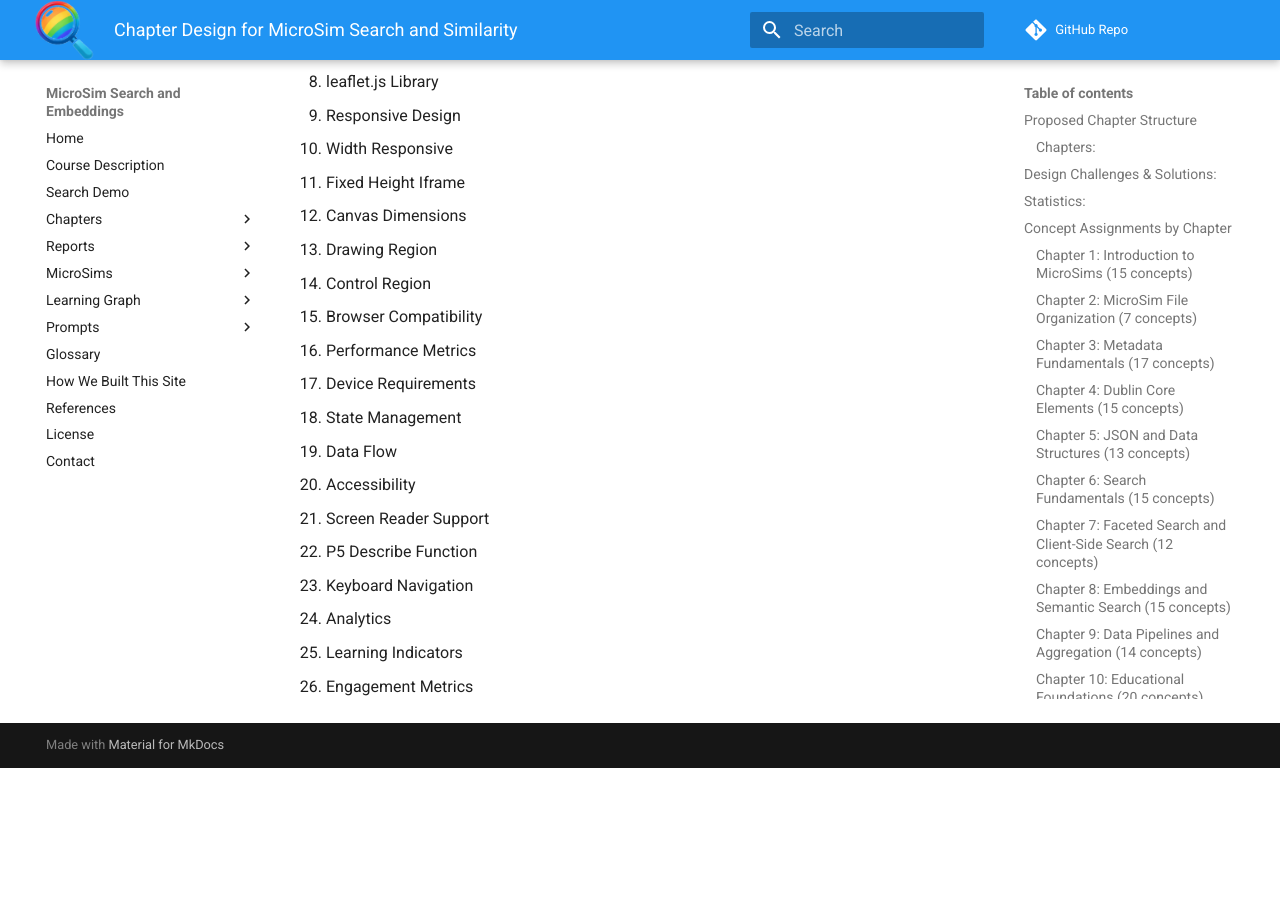
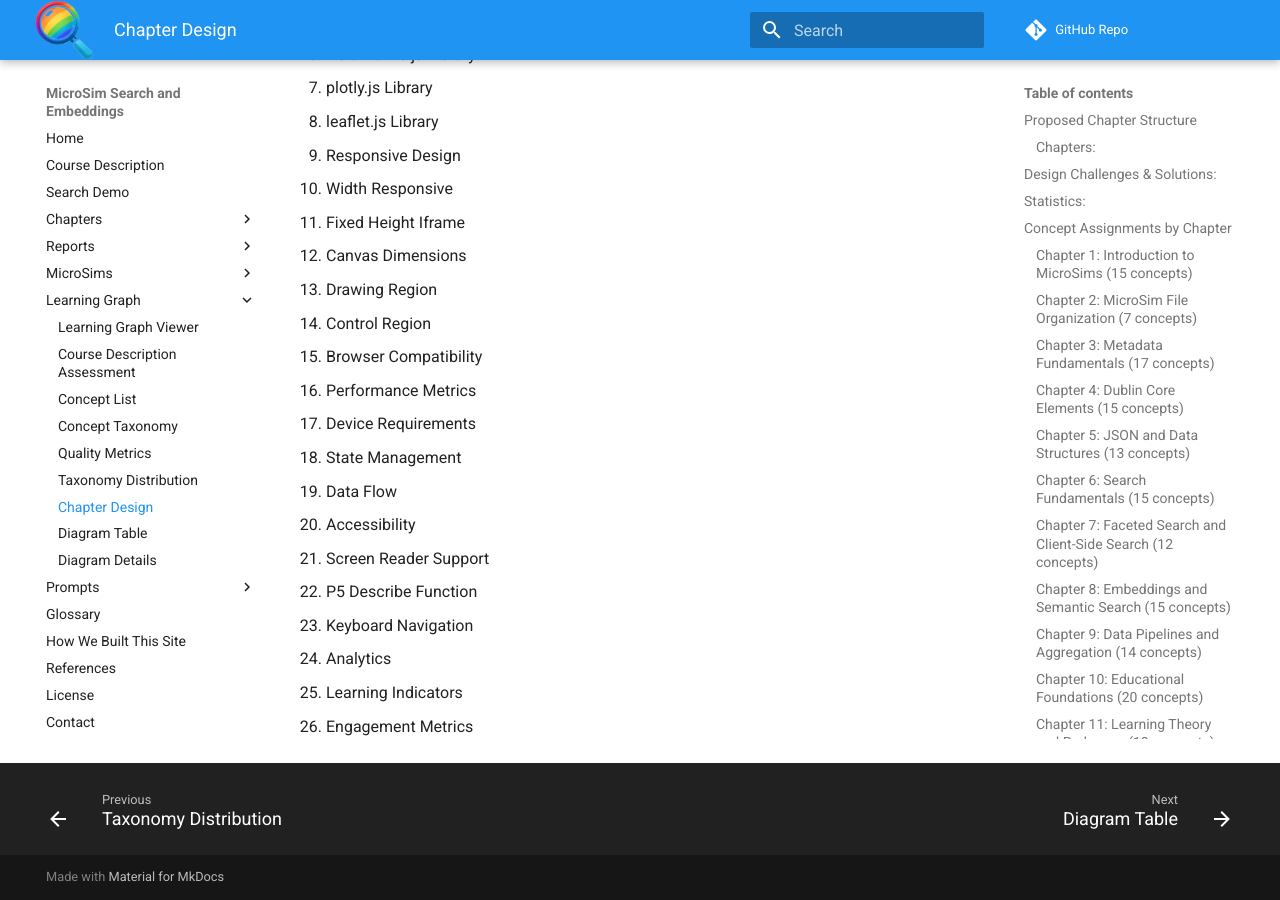
Before and after one commit to dmccreary/search-microsims, an MkDocs documentation site: the page built from docs/learning-graph/chapter-design.md, in a window 1280 px wide and 900 px high, scrolled down 9032 px. Built offline with MkDocs 1.6.1 and Material for MkDocs 9.7.7, drawn with Linux system fonts in a browser that asks for light colours; comment, search, counter and statistics services are not loaded; before the commit the page ends 9800 px from its top, so only the background shows below that.

Commit message:
Fixed the Google Analytics link and move the chapter design into the learning graph

```diff
--- a/mkdocs.yml
+++ b/mkdocs.yml
@@ -28,7 +28,6 @@ nav:
       - 13. User Interface and Controls: chapters/13-user-interface-controls/index.md
       - 14. Technical Implementation: chapters/14-technical-implementation/index.md
 
-
   - Reports:
       - MicroSim Metrics: reports/microsim-metrics.md
       - Local Metadata Update: reports/local-metadata-update.md
@@ -57,6 +56,7 @@ nav:
       - Concept Taxonomy: learning-graph/concept-taxonomy.md
       - Quality Metrics: learning-graph/quality-metrics.md
       - Taxonomy Distribution: learning-graph/taxonomy-distribution.md
+      - Chapter Design: learning-graph/chapter-design.md
       - Diagram Table: learning-graph/diagram-table.md
       - Diagram Details: learning-graph/diagram-details.md
 
```
Also changed, not shown: docs/learning-graph/chapter-design.md (renamed from docs/chapters/chapter-design.md).
